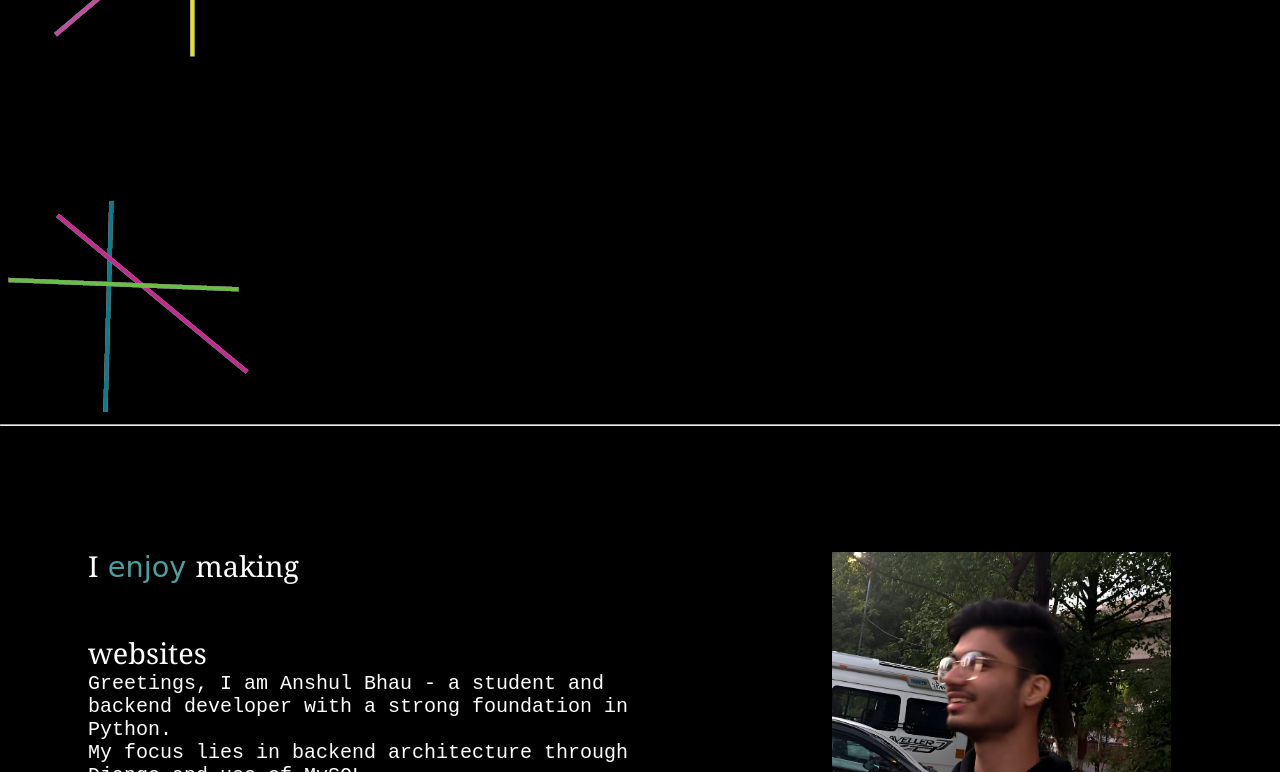
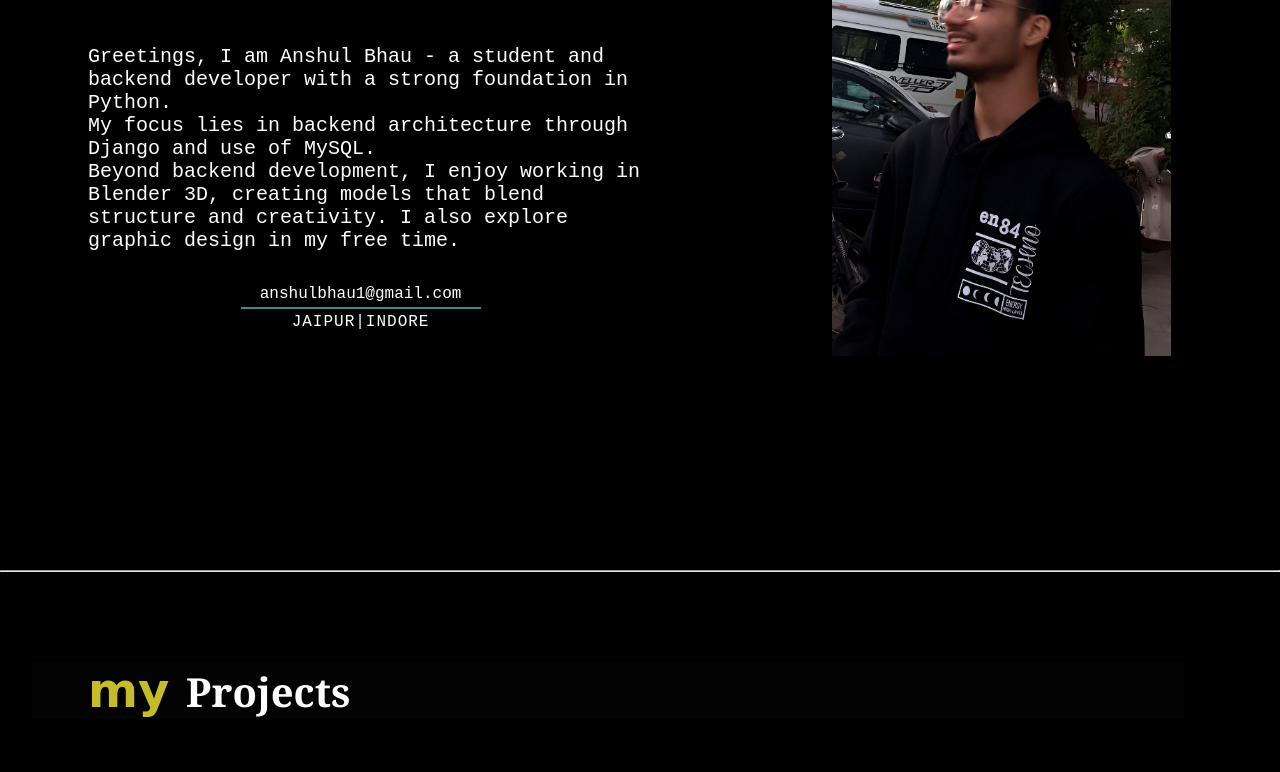
Before and after one commit to Anshul-Bhau/Portfolio, a plain HTML site: page index.html in a window 1280 px wide. Shown: the part 332-1104 px from the top of the page. Drawn offline with nearby package versions, Linux system fonts and the light colour scheme; a web font is replaced by a local one.

Commit message:
Update index.html

```diff
--- a/index.html
+++ b/index.html
@@ -5,7 +5,7 @@
     <meta charset="UTF-8">
     <meta name="viewport" content="width=device-width, initial-scale=1.0">
     <title>Portfolio</title>
-        <link rel="stylesheet" href="https://cdnjs.cloudflare.com/ajax/libs/font-awesome/6.0.0/css/all.min.css">
+    <link rel="stylesheet" href="https://cdnjs.cloudflare.com/ajax/libs/font-awesome/6.0.0/css/all.min.css">
     <link rel="stylesheet" href="main.css">
 
 
@@ -30,7 +30,7 @@
     <hr>
 
 
-    <div class="hero-sec">
+    <!-- <div class="hero-sec">
         <div class="img-1">
             <img src="images/side-img.png" alt="#">
         </div>
@@ -47,15 +47,15 @@
         <div class="img-2">
             <img src="images/img-2.png" alt="#">
         </div>
-    </div>
+    </div> -->
 
     <hr>
 
     <div class="intro-container">
         <section class="intro" id="About-me">
             <div class="text-container">
-                <h2 class="first-line">I<span id="enjoy"> enjoy </span>making</h2>
-                <h2 class="second-line">websites</h2>
+                <h2 id="intro-name">Anshul Bhau</h2>
+                <h2 class="first-line">I<span id="enjoy"> enjoy </span>making websites</h2>
                 <p id="intro-text">Greetings, I am Anshul Bhau - a student and backend developer with a strong
                     foundation in Python. <br> My focus lies in backend
                     architecture through Django and use of MySQL. <br>Beyond backend development,
@@ -63,7 +63,7 @@
                     graphic design in my free time.</p>
                 <div class="btm-cont">
                     <p class="email"><a href="mailto:anshulbhau1@gmail.com">anshulbhau1@gmail.com</a></p>
-                    <hr style="border: 1px solid rgb(88, 127, 227);">
+                    <hr style="border: 1px solid #428a8a;">
                     <p class="place">Jaipur|Indore</p>
                 </div>
             </div>
@@ -112,6 +112,7 @@
                 <ul class="skill-list">
                     <li>Python</li>
                     <li>Django</li>
+                    <li>Javascript</li>
                     <li>HTML</li>
                     <li>CSS</li>
                     <li>MySQL</li>
@@ -143,9 +144,9 @@
                 </div>
 
                 <div class="links">
-                    <div id="name">
+                    <!-- <div id="name">
                         Anshul Bhau
-                    </div>
+                    </div> -->
                     <div class="cont_icons">
                         <i class="fa-brands fa-github"><a href="github.com/Anshul-Bhau"></a></i>
                         <i class="fa-brands fa-facebook"><a href="#"></a></i>
```
